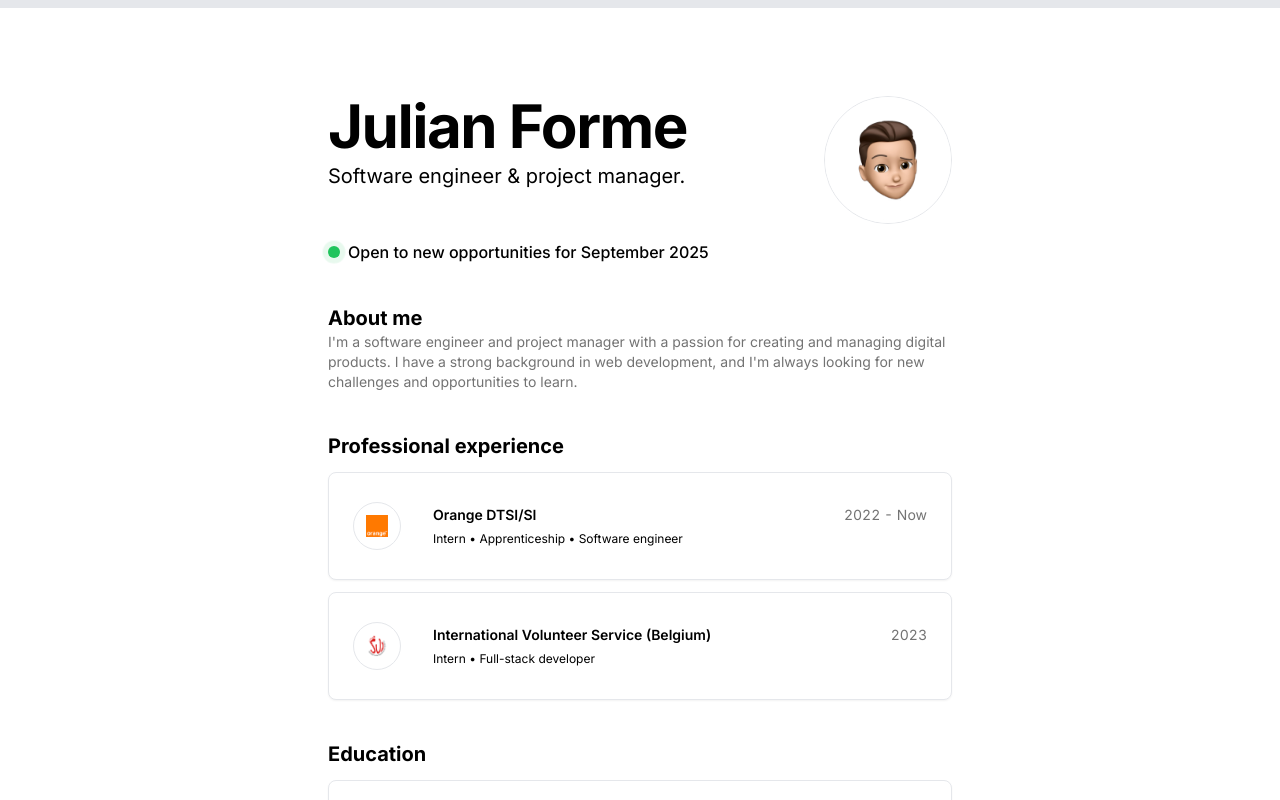
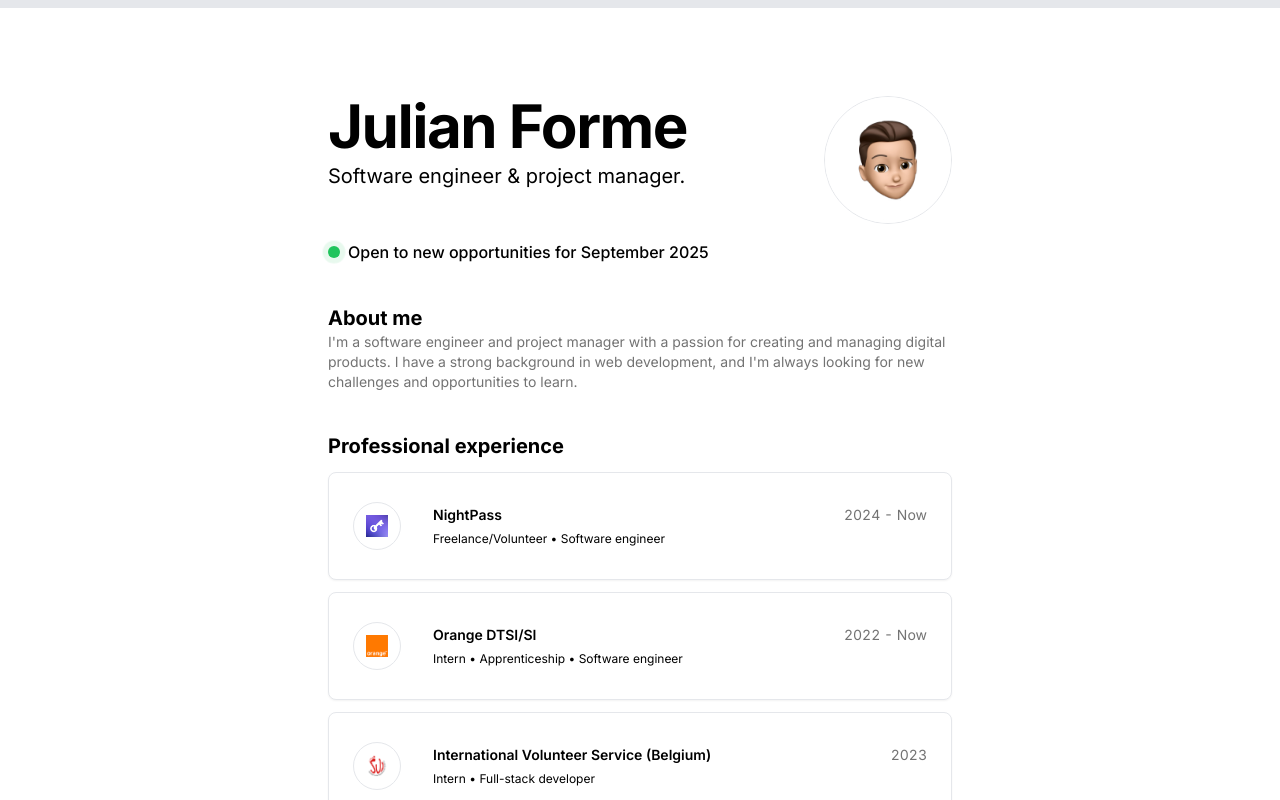
Before and after one commit to imjxlian/julian-portfolio, a Vue app: page / in a window 1280 px wide. Shown: the top 800 px of the page. Built offline with nearby package versions, Linux system fonts and the light colour scheme; some icons are missing.

Commit message:
✨ Add a new experience

```diff
--- a/src/App.vue
+++ b/src/App.vue
@@ -219,6 +219,13 @@ onMounted(() => {
         <section id="experience" class="fade-in-section">
             <div class="flex flex-col gap-y-3">
                 <h2 class="text-xl font-bold">Professional experience</h2>
+                <ExperienceItem
+                    href="https://nightpass.fr"
+                    logoSrc="/assets/nightpass-logo.png"
+                    companyName="NightPass"
+                    period="2024 - Now"
+                    role="Freelance/Volunteer • Software engineer"
+                />
                 <ExperienceItem
                     href="https://orange.com"
                     logoSrc="/assets/orange.png"
```
Also changed, not shown: public/assets/nightpass-logo.png (added).
